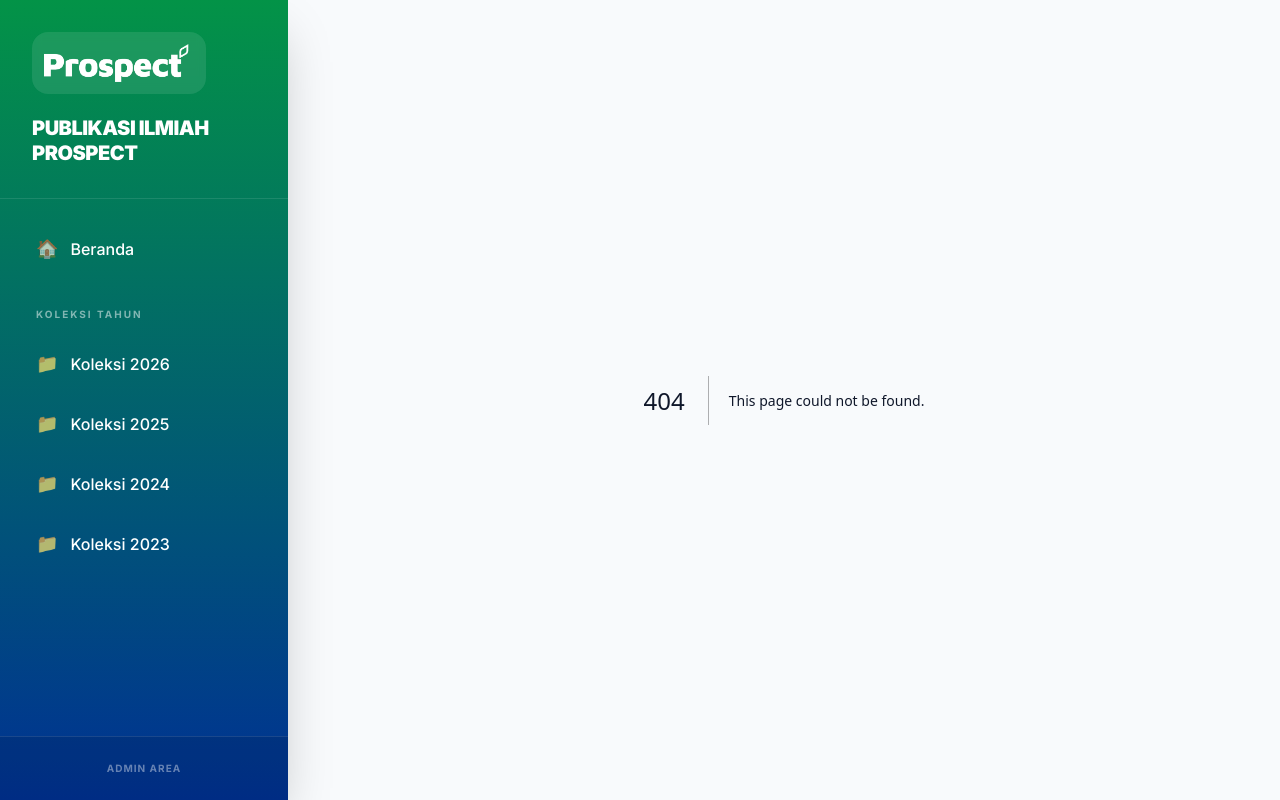
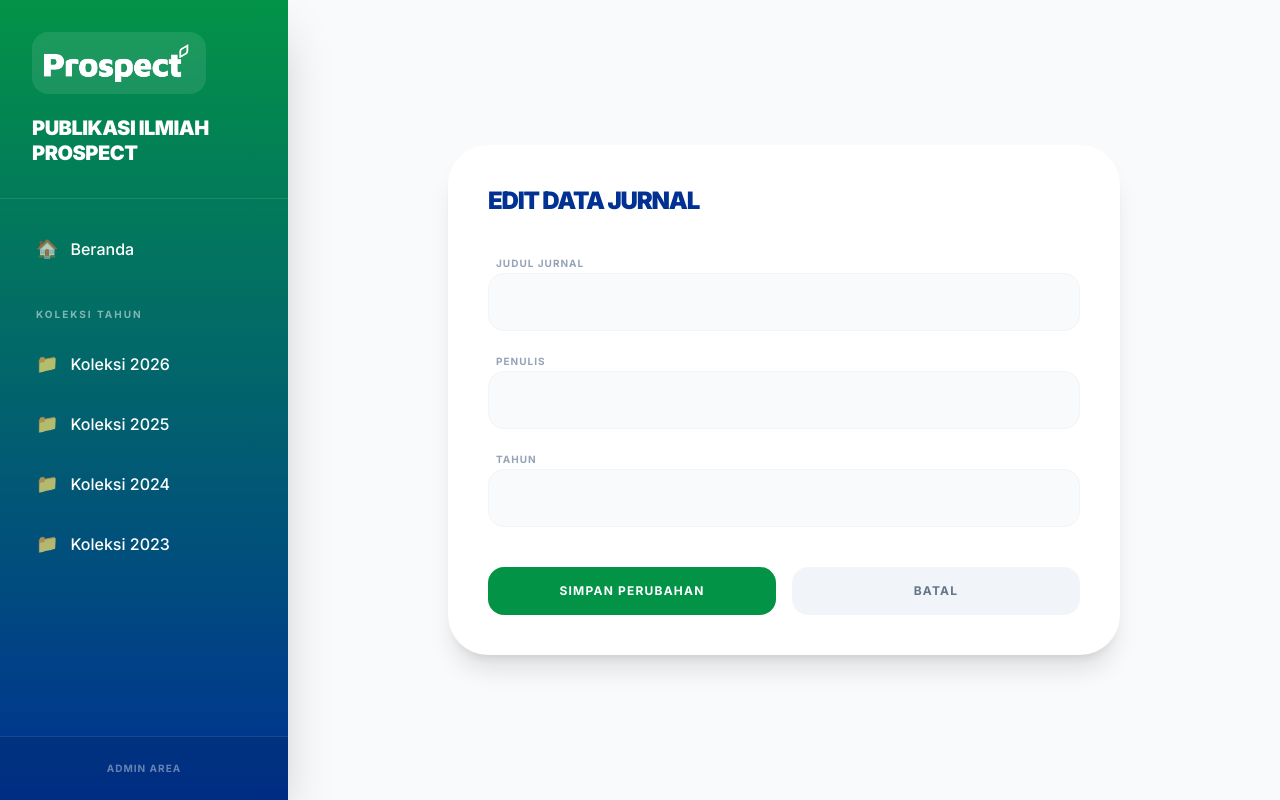
Before and after one commit to dyahputriutami/publikasi_ilmiah_prospect, a Next.js app: page /edit/1 in a window 1280 px wide. Before the commit this address had no page. Built offline with nearby package versions, Linux system fonts and the light colour scheme; no server answers; the database is empty.

Commit message:
Create page.tsx

```diff
--- /dev/null
+++ b/app/edit/[id]/page.tsx
@@ -0,0 +1,76 @@
+"use client";
+import { useState, useEffect } from 'react';
+import { supabase } from '../../../lib/supabase';
+import { useRouter } from 'next/navigation';
+
+export default function EditPaperPage({ params }: { params: { id: string } }) {
+  const [title, setTitle] = useState('');
+  const [authors, setAuthors] = useState('');
+  const [year, setYear] = useState('');
+  const router = useRouter();
+
+  useEffect(() => {
+    async function fetchPaper() {
+      const { data } = await supabase.from('publikasi_ilmiah').select('*').eq('id', params.id).single();
+      if (data) {
+        setTitle(data.title);
+        setAuthors(data.authors);
+        setYear(data.year.toString());
+      }
+    }
+    fetchPaper();
+  }, [params.id]);
+
+  const handleUpdate = async (e: React.FormEvent) => {
+    e.preventDefault();
+    const { error } = await supabase
+      .from('publikasi_ilmiah')
+      .update({ title, authors, year: parseInt(year) })
+      .eq('id', params.id);
+
+    if (!error) {
+      alert("Data berhasil diperbarui!");
+      router.back();
+    } else {
+      alert("Gagal memperbarui data.");
+    }
+  };
+
+  return (
+    <div className="min-h-screen p-8 bg-slate-50 flex items-center justify-center">
+      <form onSubmit={handleUpdate} className="bg-white p-10 rounded-[2.5rem] shadow-xl w-full max-w-2xl">
+        <h2 className="text-2xl font-black text-[#003193] mb-8 uppercase tracking-tighter">Edit Data Jurnal</h2>
+
+        <div className="space-y-4">
+          <div>
+            <label className="text-[10px] font-bold text-slate-400 uppercase tracking-widest ml-2">Judul Jurnal</label>
+            <input
+              className="w-full p-4 bg-slate-50 border border-slate-100 rounded-2xl outline-none focus:border-[#039347]"
+              value={title} onChange={(e) => setTitle(e.target.value)}
+            />
+          </div>
+          <div>
+            <label className="text-[10px] font-bold text-slate-400 uppercase tracking-widest ml-2">Penulis</label>
+            <input
+              className="w-full p-4 bg-slate-50 border border-slate-100 rounded-2xl outline-none focus:border-[#039347]"
+              value={authors} onChange={(e) => setAuthors(e.target.value)}
+            />
+          </div>
+          <div>
+            <label className="text-[10px] font-bold text-slate-400 uppercase tracking-widest ml-2">Tahun</label>
+            <input
+              type="number"
+              className="w-full p-4 bg-slate-50 border border-slate-100 rounded-2xl outline-none focus:border-[#039347]"
+              value={year} onChange={(e) => setYear(e.target.value)}
+            />
+          </div>
+        </div>
+
+        <div className="flex gap-4 mt-10">
+          <button type="submit" className="flex-1 bg-[#039347] text-white py-4 rounded-2xl font-bold uppercase text-xs tracking-widest">Simpan Perubahan</button>
+          <button type="button" onClick={() => router.back()} className="flex-1 bg-slate-100 text-slate-500 py-4 rounded-2xl font-bold uppercase text-xs tracking-widest">Batal</button>
+        </div>
+      </form>
+    </div>
+  );
+}
```
